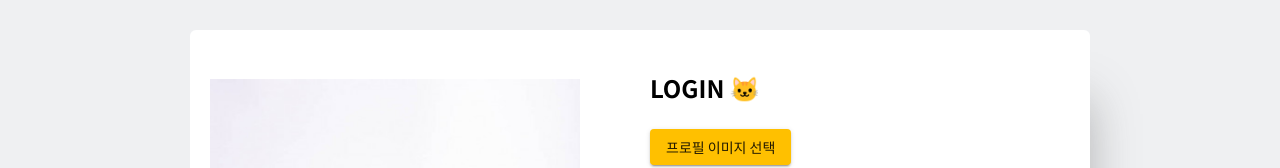
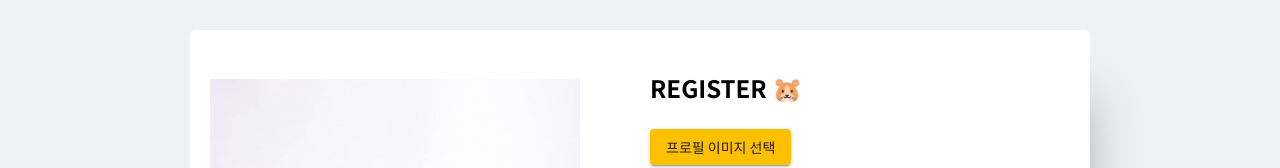
Before and after one commit to Seohyun-Roh/Oson_Doson_v2, a React (Create React App) app in the folder client/: page /register in a window 1280 px wide. Shown: the part 180-348 px from the top of the page. Built offline with nearby package versions, Linux system fonts and the light colour scheme.

Commit message:
h2 오타 수정 LOGIN -> REGISTER

```diff
--- a/client/src/views/RegisterPage.js
+++ b/client/src/views/RegisterPage.js
@@ -163,7 +163,7 @@ class Register extends React.Component {
                             <img src={puppy} alt="puppy"/>
                         </div>
                         <div className={classes.loginForm}>
-                            <h2>LOGIN 🐱</h2>
+                            <h2>REGISTER 🐹</h2>
                             <input className={classes.hidden} accept="image/*" id="raised-button-file" type="file" file={this.state.file} value={this.state.fileName} onChange={this.handleFileChange} /><br/>
                             <label htmlFor="raised-button-file">
                                 <Button variant="contained" component="span" name="file"
```
